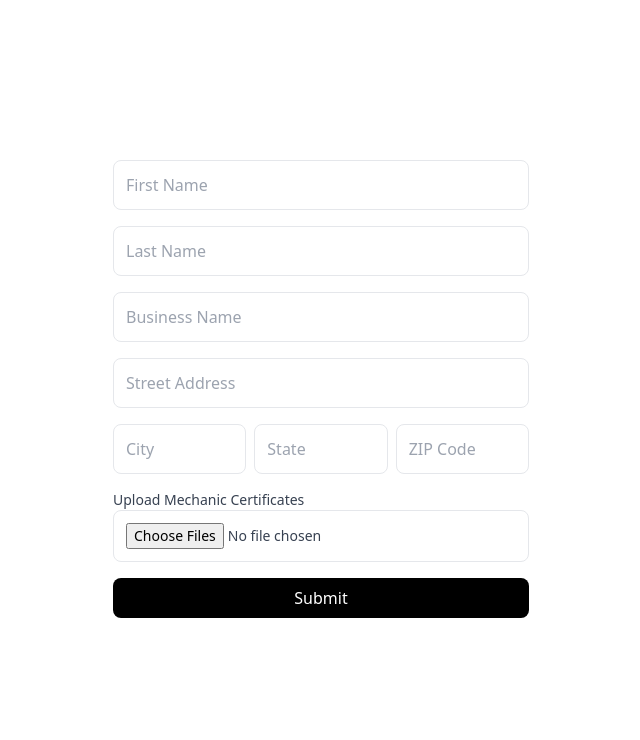
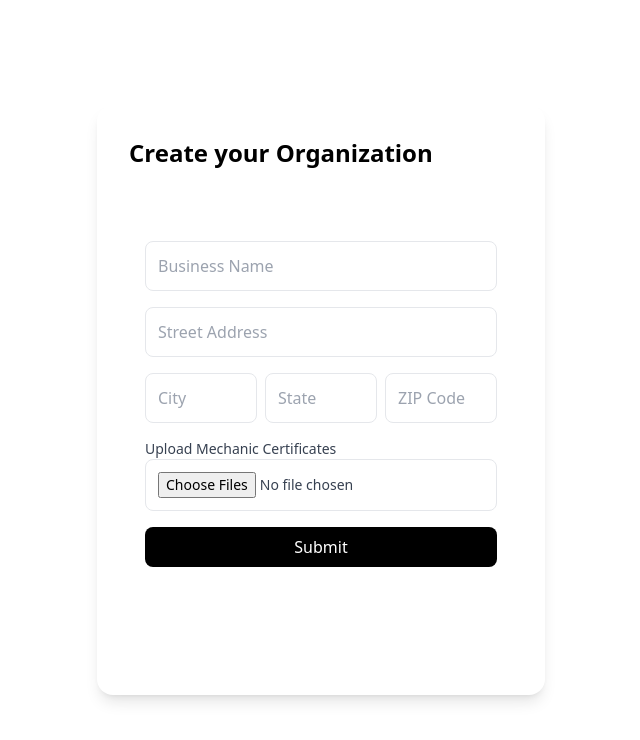
Before and after one commit to Kabeiri-Application/kabeiri-website, a Next.js app: page /onboarding in a window 1280 px wide. Shown: the top 740 px of the page, without its empty margins (319-959 px from the left). Built offline with nearby package versions, Linux system fonts and the light colour scheme.

Commit message:
styling change to create org

```diff
--- a/src/app/(auth)/onboarding/actions.ts
+++ b/src/app/(auth)/onboarding/actions.ts
@@ -6,8 +6,6 @@ import { redirect } from 'next/navigation';
 import { createClient } from '@/utils/supabase/server';
 
 type OrganizationData = {
-  firstName: string;
-  lastName: string;
   businessName: string;
   streetAddress: string;
   city: string;
--- a/src/app/(auth)/onboarding/page.tsx
+++ b/src/app/(auth)/onboarding/page.tsx
@@ -7,8 +7,6 @@ import { z } from 'zod';
 import { submitInitialData } from './actions';
 
 const formSchema = z.object({
-  firstName: z.string().min(1, 'First name must be at least 1 characters'),
-  lastName: z.string().min(1, 'Last name must be at least 1 characters'),
   businessName: z
     .string()
     .min(1, 'Business name must be at least 1 characters'),
@@ -35,35 +33,11 @@ export default function OnboardingPage() {
   };
 
   return (
-    <div className='mx-auto max-w-md px-4 pb-24 pt-40'>
+    <main className='flex min-h-screen items-center justify-center bg-white'>
+      <div className='m-4 w-full max-w-md space-y-8 rounded-2xl bg-white p-8 shadow-lg'>
+        <h1 className='text-2xl font-bold'>Create your Organization</h1>
+        <div className='mx-auto max-w-md px-4 pb-24 pt-10'>
           <form onSubmit={handleSubmit(onSubmit)} className='space-y-4'>
-        <div className='space-y-2'>
-          <input
-            {...register('firstName')}
-            placeholder='First Name'
-            className='w-full rounded-lg border p-3'
-            autoComplete='given-name'
-          />
-          {errors.firstName && (
-            <span className='text-sm text-red-500'>
-              {errors.firstName.message}
-            </span>
-          )}
-        </div>
-
-        <div className='space-y-2'>
-          <input
-            {...register('lastName')}
-            placeholder='Last Name'
-            className='w-full rounded-lg border p-3'
-            autoComplete='family-name'
-          />
-          {errors.lastName && (
-            <span className='text-sm text-red-500'>
-              {errors.lastName.message}
-            </span>
-          )}
-        </div>
             <div className='space-y-2'>
               <input
                 {...register('businessName')}
@@ -160,5 +134,7 @@ export default function OnboardingPage() {
             </button>
           </form>
         </div>
+      </div>
+    </main>
   );
 }
```
Lines whose indentation alone changed are shown as unchanged.
